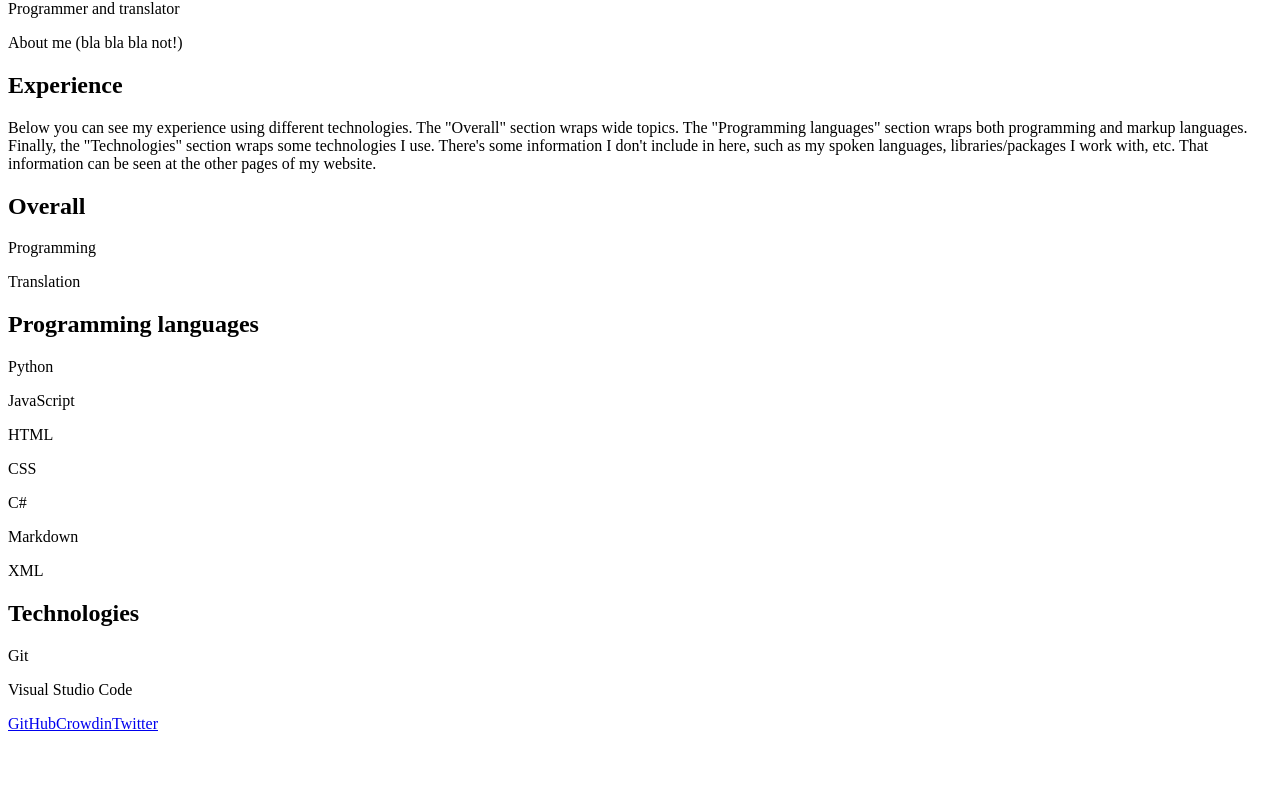
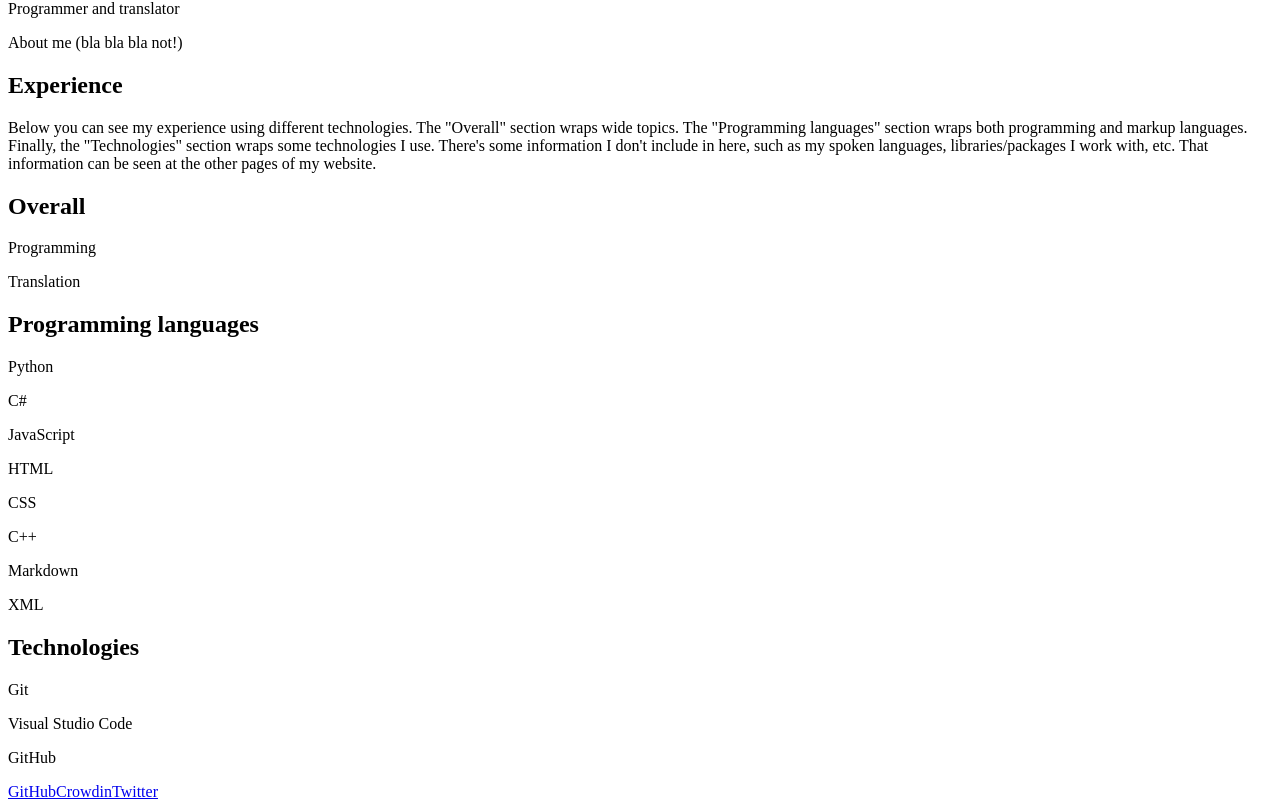
Before and after one commit to JoseDeFreitas/JoseDeFreitas-website, a Next.js app: page / in a window 1280 px wide. Shown: the part 397-1206 px from the top of the page. Before the commit the page ends 1138 px from the top, so only its background shows below. Built offline with nearby package versions, Linux system fonts and the light colour scheme.

Commit message:
Add starting date functionality

```diff
--- a/pages/index.js
+++ b/pages/index.js
@@ -13,6 +13,7 @@ export const getStaticProps = async () => {
 }
 
 export default function Home({ overallList, planguagesList, technologiesList }) {
+    const today = new Date()
     return (
         <>
             <Head>
--- a/public/data/data_statistics.js
+++ b/public/data/data_statistics.js
@@ -18,6 +18,11 @@ export const statsPLanguages = [
         color: 'blue'
     },
     {
+        name: 'C#',
+        date: '02/2021',
+        color: 'green'
+    },
+    {
         name: 'JavaScript',
         date: '01/2018',
         color: 'yellow'
@@ -33,9 +38,9 @@ export const statsPLanguages = [
         color: 'purple'
     },
     {
-        name: 'C#',
-        date: '02/2021',
-        color: 'green'
+        name: 'C++',
+        date: '01/2021',
+        color: 'pink'
     },
     {
         name: 'Markdown',
@@ -59,5 +64,10 @@ export const statsTechnologies = [
         name: 'Visual Studio Code',
         date: '03/2019',
         color: 'gray'
+    },
+    {
+        name: 'GitHub',
+        date: '03/2019',
+        color: 'gray'
     }
 ]
--- a/tailwind.config.js
+++ b/tailwind.config.js
@@ -17,7 +17,8 @@ module.exports = {
       purple: colors.purple,
       orange: colors.orange,
       yellow: colors.yellow,
-      blue: colors.blue
+      blue: colors.blue,
+      pink: colors.pink,
     },
     extend: {},
   },
```
